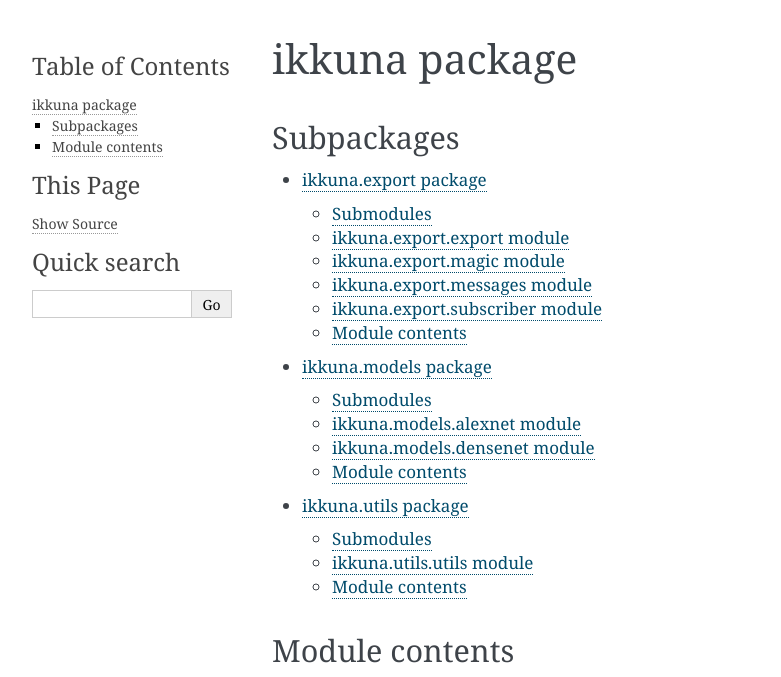
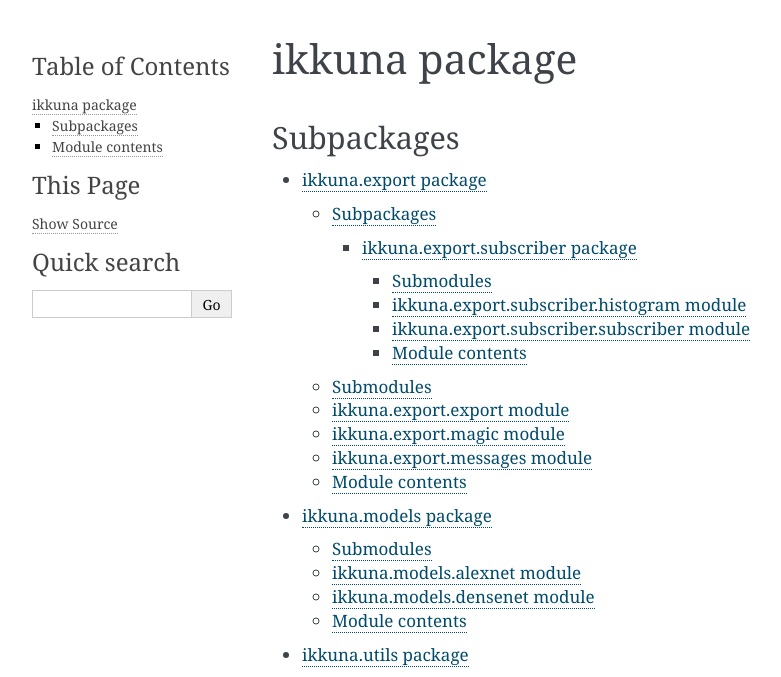
Before and after one commit to themightyoarfish/ikkuna, a Sphinx documentation site: the page built from sphinx/source/ikkuna.rst, in a window 1280 px wide, cut to the strip 0-677 px from the top of the page. Shown: the whole strip, without its empty margins (148-929 px from the left). Built offline with Sphinx 7.4.7, drawn with Linux system fonts in a browser that asks for light colours; pages that are not in the unit, such as notebooks, are missing from menus.

Commit message:
Update sphix doc for new subsriber submodule

```diff
--- a/sphinx/source/ikkuna.export.rst
+++ b/sphinx/source/ikkuna.export.rst
@@ -1,5 +1,12 @@
 ikkuna.export package
 =====================
+
+Subpackages
+-----------
+
+.. toctree::
+
+    ikkuna.export.subscriber
 
 Submodules
 ----------
--- /dev/null
+++ b/sphinx/source/ikkuna.export.subscriber.rst
@@ -0,0 +1,30 @@
+ikkuna.export.subscriber package
+================================
+
+Submodules
+----------
+
+ikkuna.export.subscriber.histogram module
+-----------------------------------------
+
+.. automodule:: ikkuna.export.subscriber.histogram
+    :members:
+    :undoc-members:
+    :show-inheritance:
+
+ikkuna.export.subscriber.subscriber module
+------------------------------------------
+
+.. automodule:: ikkuna.export.subscriber.subscriber
+    :members:
+    :undoc-members:
+    :show-inheritance:
+
+
+Module contents
+---------------
+
+.. automodule:: ikkuna.export.subscriber
+    :members:
+    :undoc-members:
+    :show-inheritance:
```
Also changed, not shown: other parts of sphinx/source/ikkuna.export.rst (+0 -8 lines).
